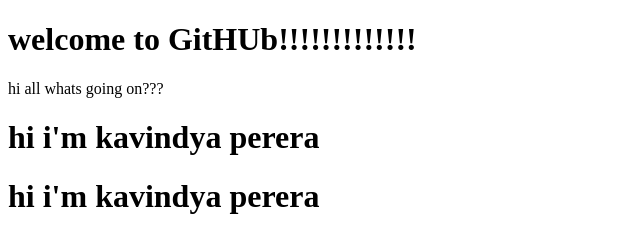
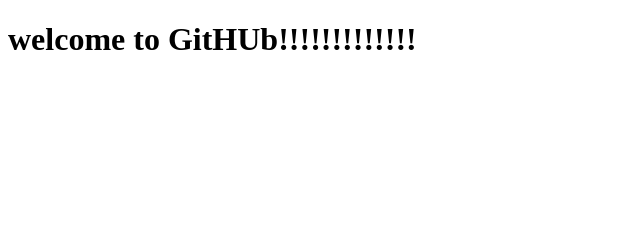
Before and after one commit to PKavindya/learning-git, a plain HTML site: page index.html in a window 1280 px wide. Shown: the whole page, without its empty margins (0-640 px from the left). Drawn offline with Linux system fonts and the light colour scheme.

Commit message:
Update index.html

```diff
--- a/index.html
+++ b/index.html
@@ -9,9 +9,7 @@
     <body>
 
     <h1>welcome to GitHUb!!!!!!!!!!!!!</h1>
-    <p> hi all whats going on???</p>
-        <h1>hi i'm kavindya perera</h1>
-        <h1>hi i'm kavindya perera</h1>
+
 
     </body>
 </html>
```
